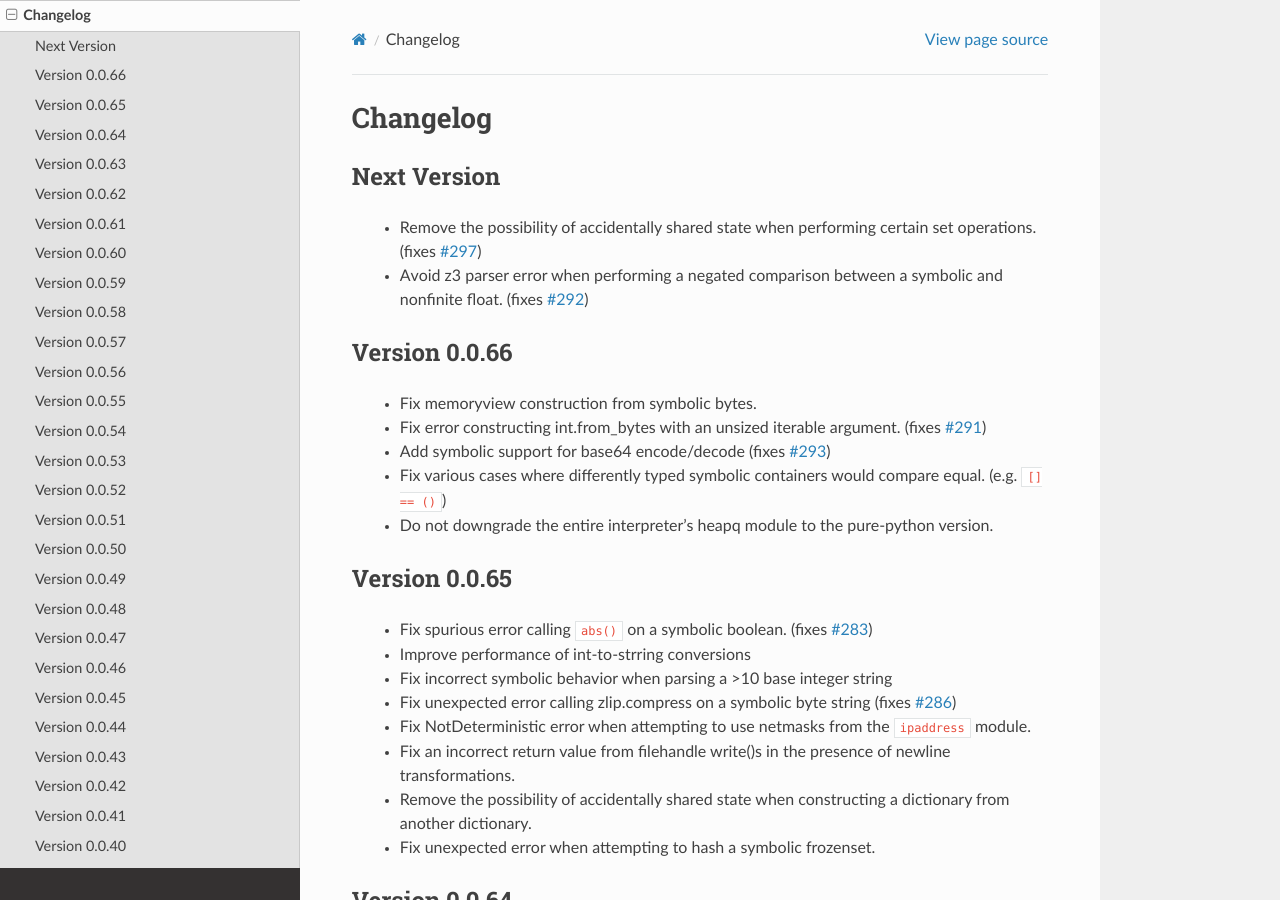
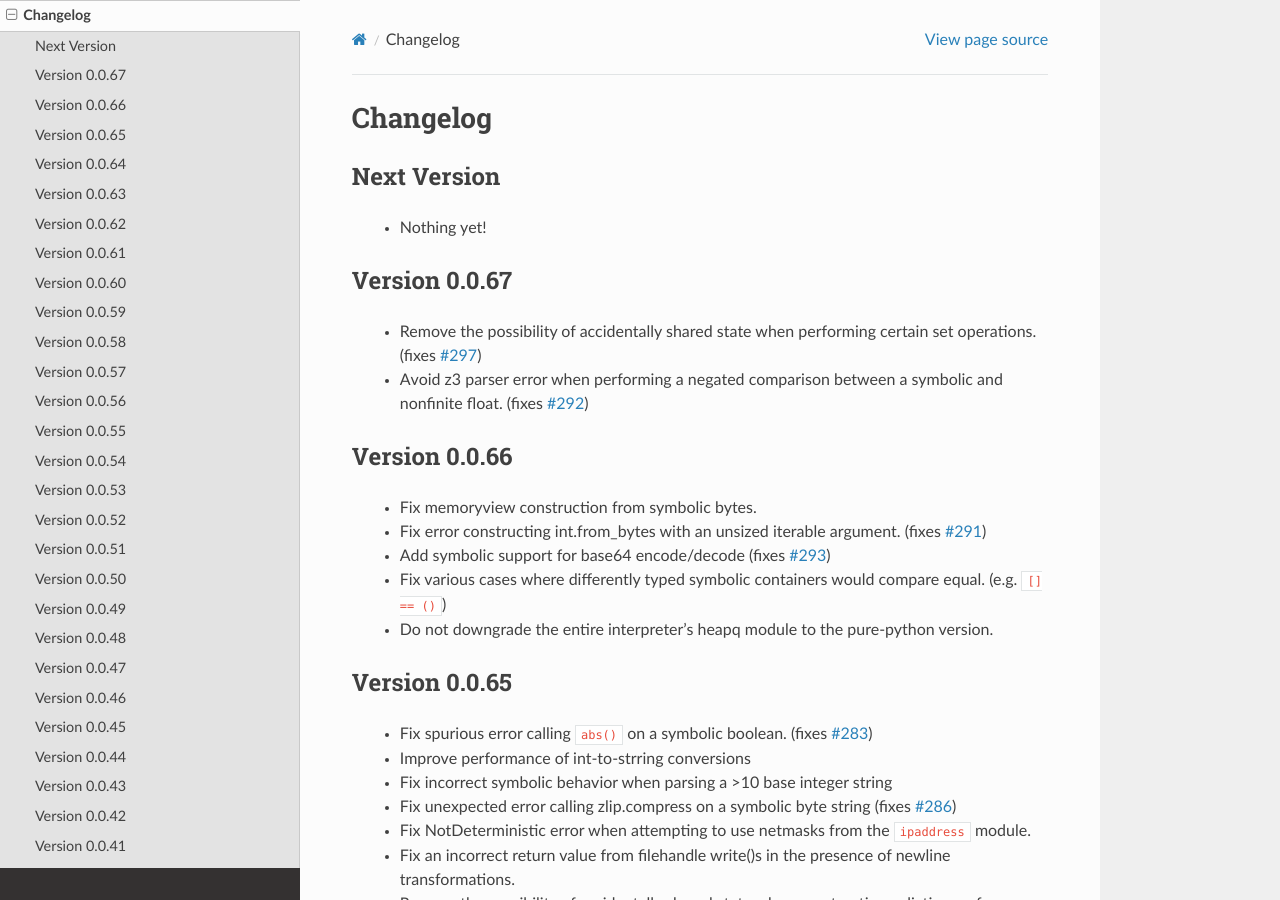
Before and after one commit to pschanely/CrossHair, a Sphinx documentation site: the page built from doc/source/changelog.rst, in a window 1280 px wide and 900 px high. Built offline with Sphinx 7.4.7 and the Read the Docs theme 2.0.0, drawn with Linux system fonts in a browser that asks for light colours; the version number is read from the project's files by our own code.

Commit message:
Update changelog

```diff
--- a/doc/source/changelog.rst
+++ b/doc/source/changelog.rst
@@ -5,6 +5,12 @@ Changelog
 
 Next Version
 ------------
+
+  * Nothing yet!
+
+
+Version 0.0.67
+--------------
 
   * Remove the possibility of accidentally shared state when performing
     certain set operations.
```
